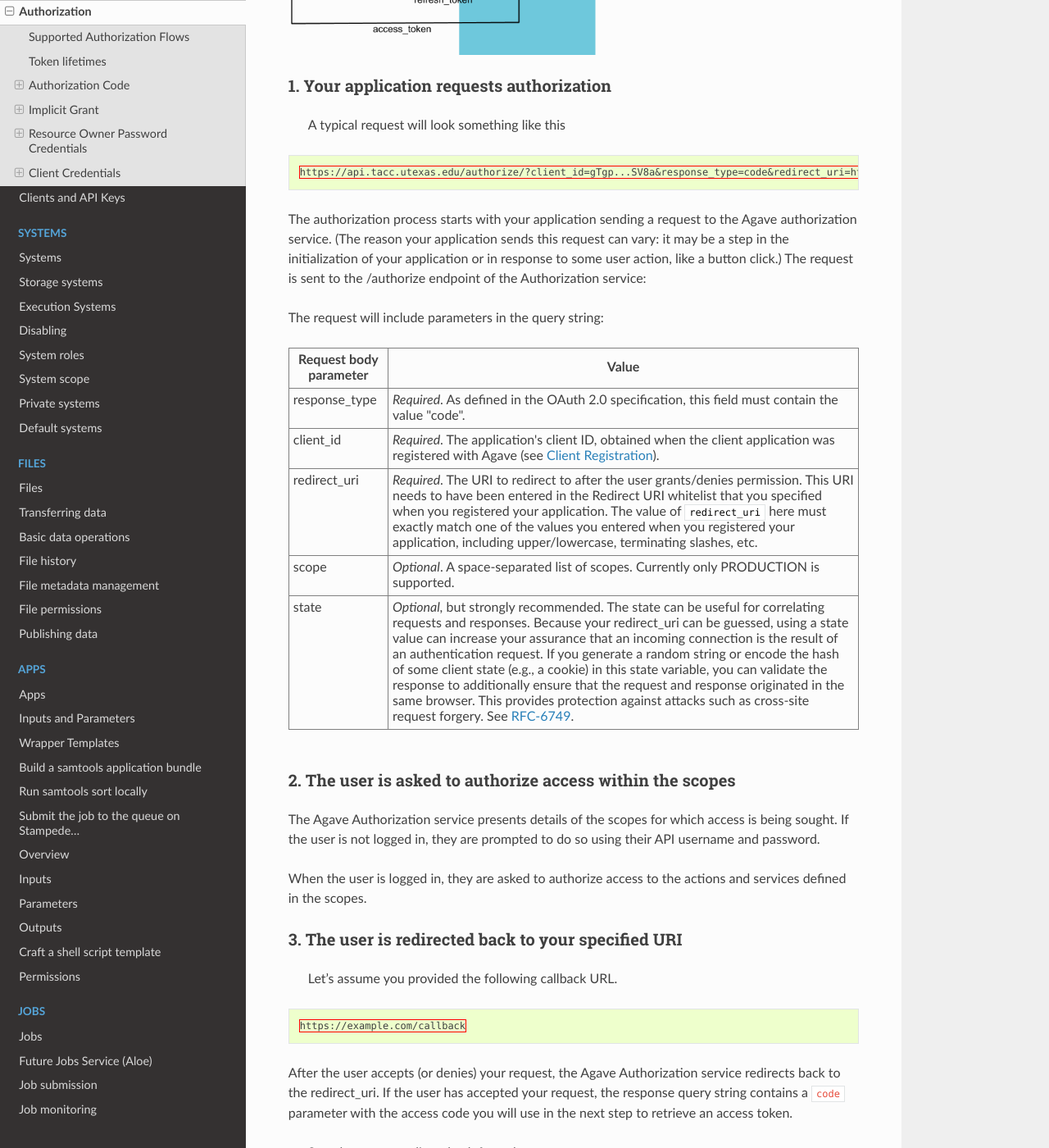
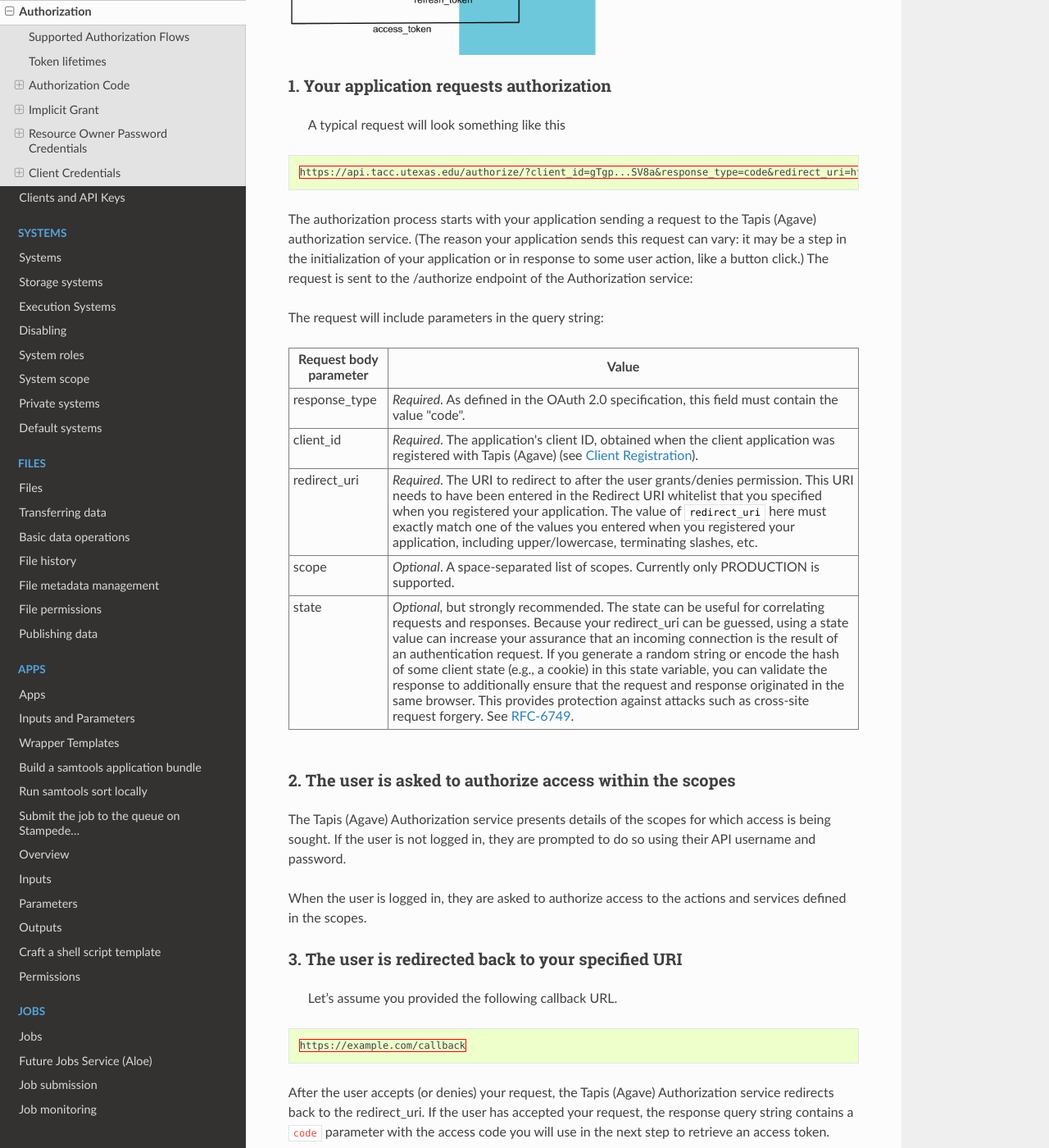
Before and after one commit to TACC-Cloud/agave-docs, a Sphinx documentation site: the page built from docs/agave/guides/authorization/introduction.rst, in a window 1280 px wide and 1400 px high, scrolled down 2269 px. Shown: the whole window at 82% size. Built offline with Sphinx 7.4.7 and the Read the Docs theme 2.0.0, drawn with Linux system fonts in a browser that asks for light colours; pages that are not in the unit, such as notebooks, are missing from menus; some of the changed text lies outside the part shown.

Commit message:
changed authorization section

```diff
--- a/docs/agave/guides/authorization/introduction.rst
+++ b/docs/agave/guides/authorization/introduction.rst
@@ -5,14 +5,14 @@
 Authorization
 -------------
 
-Most requests to the Agave REST APIs require authorization; that is, the user must have granted permission for an application to access the requested data. To prove that the user has granted permission, the request header sent by the application must include a valid access token.
+Most requests to the Tapis (Agave) REST APIs require authorization; that is, the user must have granted permission for an application to access the requested data. To prove that the user has granted permission, the request header sent by the application must include a valid access token.
 
 Before you can begin the authorization process, you will need to register your client application. That will give you a unique client key and secret key to use in the authorization flows.
 
 Supported Authorization Flows
 ^^^^^^^^^^^^^^^^^^^^^^^^^^^^^
 
-The Agave REST APIs currently supports four authorization flows:
+The Tapis (Agave) REST APIs currently supports four authorization flows:
 
 
 #. The :raw-html-m2r:`<a href="#authorization-code">Authorization Code</a>` flow first gets a code then exchanges it for an access token and a refresh token. Since the exchange uses your client secret key, you should make that request server-side to keep the integrity of the key. An advantage of this flow is that you can use refresh tokens to extend the validity of the access token.
@@ -125,7 +125,7 @@ The method is suitable for long-running applications in which the user logs in o
 
    https://api.tacc.utexas.edu/authorize/?client_id=gTgp...SV8a&response_type=code&redirect_uri=https%3A%2F%2Fexample.com%2Fcallback&scope=PRODUCTION&state=866
 
-The authorization process starts with your application sending a request to the Agave authorization service. (The reason your application sends this request can vary: it may be a step in the initialization of your application or in response to some user action, like a button click.) The request is sent to the /authorize endpoint of the Authorization service:
+The authorization process starts with your application sending a request to the Tapis (Agave) authorization service. (The reason your application sends this request can vary: it may be a step in the initialization of your application or in response to some user action, like a button click.) The request is sent to the /authorize endpoint of the Authorization service:
 
 The request will include parameters in the query string:
 
@@ -143,7 +143,7 @@ The request will include parameters in the query string:
            </tr>
            <tr>
                <td>client_id</td>
-               <td><i>Required</i>. The application's client ID, obtained when the client application was registered with Agave (see <a href="https://tacc-cloud.readthedocs.io/projects/agave/en/latest/agave/guides/clients/introduction.html#creating-a-new-client-application">Client Registration</a>).</td>
+               <td><i>Required</i>. The application's client ID, obtained when the client application was registered with Tapis (Agave) (see <a href="https://tacc-cloud.readthedocs.io/projects/agave/en/latest/agave/guides/clients/introduction.html#creating-a-new-client-application">Client Registration</a>).</td>
            </tr>
            <tr>
                <td>redirect_uri</td>
@@ -163,7 +163,7 @@ The request will include parameters in the query string:
 2. The user is asked to authorize access within the scopes
 ~~~~~~~~~~~~~~~~~~~~~~~~~~~~~~~~~~~~~~~~~~~~~~~~~~~~~~~~~~
 
-The Agave Authorization service presents details of the scopes for which access is being sought. If the user is not logged in, they are prompted to do so using their API username and password.
+The Tapis (Agave) Authorization service presents details of the scopes for which access is being sought. If the user is not logged in, they are prompted to do so using their API username and password.
 
 When the user is logged in, they are asked to authorize access to the actions and services defined in the scopes.
 
@@ -179,7 +179,7 @@ When the user is logged in, they are asked to authorize access to the actions an
 
    https://example.com/callback
 
-After the user accepts (or denies) your request, the Agave Authorization service redirects back to the redirect_uri. If the user has accepted your request, the response query string contains a ``code`` parameter with the access code you will use in the next step to retrieve an access token.
+After the user accepts (or denies) your request, the Tapis (Agave) Authorization service redirects back to the redirect_uri. If the user has accepted your request, the response query string contains a ``code`` parameter with the access code you will use in the next step to retrieve an access token.
 
 ..
 
@@ -200,7 +200,7 @@ After the user accepts (or denies) your request, the Agave Authorization service
            </tr>
            <tr>
                <td>access_token </td>
-               <td>An access token that can be provided in subsequent calls, for example to Agave Profiles API. </td>
+               <td>An access token that can be provided in subsequent calls, for example to Tapis (Agave) Profiles API. </td>
            </tr>
            <tr>
                <td>token_type </td>
@@ -254,7 +254,7 @@ If the user has denied access, there will be no access token and the final URL w
 
    POST https://api.tacc.utexas.edu/token
 
-When the authorization code has been received, you will need to exchange it with an access token by making a POST request to the Agave Authorization service, this time to its ``/token`` endpoint. The body of this POST request must contain the following parameters:
+When the authorization code has been received, you will need to exchange it with an access token by making a POST request to the Tapis (Agave) Authorization service, this time to its ``/token`` endpoint. The body of this POST request must contain the following parameters:
 
 
 .. raw:: html
@@ -297,7 +297,7 @@ When the authorization code has been received, you will need to exchange it with
        "token_type": "bearer"
    }
 
-On success, the response from the Agave Authorization service has the status code 200 OK in the response header, and a JSON object with the fields in the following table in the response body:
+On success, the response from the Tapis (Agave) Authorization service has the status code 200 OK in the response header, and a JSON object with the fields in the following table in the response body:
 
 
 .. raw:: html
@@ -314,7 +314,7 @@ On success, the response from the Agave Authorization service has the status cod
                <td>access_token
    </td>
                <td>string</td>
-               <td>An access token that can be provided in subsequent calls, for example to Agave REST APIs.
+               <td>An access token that can be provided in subsequent calls, for example to Tapis (Agave) REST APIs.
    </td>
            </tr>
            <tr>
@@ -339,7 +339,7 @@ On success, the response from the Agave Authorization service has the status cod
    </table>
 |
 
-6. Use the access token to access the Agave REST APIs
+6. Use the access token to access the Tapis (Agave) REST APIs
 ~~~~~~~~~~~~~~~~~~~~~~~~~~~~~~~~~~~~~~~~~~~~~~~~~~~~~
 
 ..
@@ -399,7 +399,7 @@ Once you have a valid access token, you can include it in ``Authorization`` head
 
 Access tokens are deliberately set to expire after a short time, usually 4 hours, after which new tokens may be granted by supplying the refresh token originally obtained during the authorization code exchange.
 
-The request is sent to the token endpoint of the Agave Authorization service:
+The request is sent to the token endpoint of the Tapis (Agave) Authorization service:
 
 .. code-block::
 
@@ -462,7 +462,7 @@ The flow starts off with your application redirecting the user to the ``/authori
            </tr>
            <tr>
                <td>client_id</td>
-               <td><i>Required</i>. The application's client ID, obtained when the client application was registered with Agave (see <a href="https://tacc-cloud.readthedocs.io/projects/agave/en/latest/agave/guides/clients/introduction.html#creating-a-new-client-application/">Client Registration</a>).</td>
+               <td><i>Required</i>. The application's client ID, obtained when the client application was registered with Tapis (Agave) (see <a href="https://tacc-cloud.readthedocs.io/projects/agave/en/latest/agave/guides/clients/introduction.html#creating-a-new-client-application/">Client Registration</a>).</td>
            </tr>
            <tr>
                <td>redirect_uri</td>
@@ -486,7 +486,7 @@ The flow starts off with your application redirecting the user to the ``/authori
 2. The user is asked to authorize access within the scopes
 ~~~~~~~~~~~~~~~~~~~~~~~~~~~~~~~~~~~~~~~~~~~~~~~~~~~~~~~~~~
 
-The Agave Authorization service presents details of the scopes for which access is being sought. If the user is not logged in, they are prompted to do so using their API username and password.
+The Tapis (Agave) Authorization service presents details of the scopes for which access is being sought. If the user is not logged in, they are prompted to do so using their API username and password.
 
 When the user is logged in, they are asked to authorize access to the services defined in the scopes. By default all of the Core Science APIs fall under a single scope called, ``PRODUCTION``.
 
@@ -511,7 +511,7 @@ When the user is logged in, they are asked to authorize access to the services d
 
    https://example.com/callback#access_token=Vr17...amUa&token_type=bearer&expires_in=3600&state=867
 
-After the user grants (or denies) access, the Agave Authorization service redirects the user to the ``redirect_uri``. If the user has granted access, the final URL will contain the following data parameters in the query string.
+After the user grants (or denies) access, the Tapis (Agave) Authorization service redirects the user to the ``redirect_uri``. If the user has granted access, the final URL will contain the following data parameters in the query string.
 
 
 .. raw:: html
@@ -529,7 +529,7 @@ After the user grants (or denies) access, the Agave Authorization service redire
            </tr>
            <tr>
                <td>access_token </td>
-               <td>An access token that can be provided in subsequent calls, for example to <a href="https://api.tacc.utexas.edu/profiles/v2/me?pretty=true">Agave Profiles API</a>. </td>
+               <td>An access token that can be provided in subsequent calls, for example to <a href="https://api.tacc.utexas.edu/profiles/v2/me?pretty=true">Tapis (Agave) Profiles API</a>. </td>
            </tr>
            <tr>
                <td>token_type </td>
@@ -580,7 +580,7 @@ If the user has denied access, there will be no access token and the final URL w
    </table>
 |
 
-4. Use the access token to access the Agave REST APIs
+4. Use the access token to access the Tapis (Agave) REST APIs
 ~~~~~~~~~~~~~~~~~~~~~~~~~~~~~~~~~~~~~~~~~~~~~~~~~~~~~
 
 .. code-block:: bash
@@ -607,7 +607,7 @@ If the user has denied access, there will be no access token and the final URL w
        "username": "nryan"
    }
 
-The access token allows you to make requests to any of the Agave REST APIs on behalf of the authenticated user.
+The access token allows you to make requests to any of the Tapis (Agave) REST APIs on behalf of the authenticated user.
 
 Resource Owner Password Credentials
 ^^^^^^^^^^^^^^^^^^^^^^^^^^^^^^^^^^^
@@ -642,7 +642,7 @@ The method is suitable for scenarios where there is a high degree of trust betwe
        "token_type": "bearer"
    }
 
-The request is sent to the ``/token`` endpoint of the Agave Authentication service. The request will include the following parameters in the request body:
+The request is sent to the ``/token`` endpoint of the Tapis (Agave) Authentication service. The request will include the following parameters in the request body:
 
 
 .. raw:: html
@@ -690,7 +690,7 @@ The header of this POST request must contain the following parameter:
 
 If the user has not accepted your request or an error has occurred, the response query string contains an error parameter indicating the error that occurred during login. For example:
 
-2. Use the access token to access the Agave REST APIs
+2. Use the access token to access the Tapis (Agave) REST APIs
 ~~~~~~~~~~~~~~~~~~~~~~~~~~~~~~~~~~~~~~~~~~~~~~~~~~~~~
 
 .. code-block:: bash
@@ -718,7 +718,7 @@ If the user has not accepted your request or an error has occurred, the response
        "username": "rjohnson"
    }
 
-The access token allows you to make requests to any of the Agave REST APIs on behalf of the authenticated user.
+The access token allows you to make requests to any of the Tapis (Agave) REST APIs on behalf of the authenticated user.
 
 3. Requesting access token from refresh token
 ~~~~~~~~~~~~~~~~~~~~~~~~~~~~~~~~~~~~~~~~~~~~~
@@ -746,7 +746,7 @@ The access token allows you to make requests to any of the Agave REST APIs on be
 
 Access tokens are deliberately set to expire after a short time, usually 4 hours, after which new tokens may be granted by supplying the refresh token obtained during original request.
 
-The request is sent to the token endpoint of the Agave Authorization service. The body of this POST request must contain the following parameters:
+The request is sent to the token endpoint of the Tapis (Agave) Authorization service. The body of this POST request must contain the following parameters:
 
 
 .. raw:: html
@@ -775,7 +775,7 @@ The request is sent to the token endpoint of the Agave Authorization service. Th
 Client Credentials
 ^^^^^^^^^^^^^^^^^^
 
-The method is suitable for authenticating your requests to the Agave REST API. This flow is described in :raw-html-m2r:`<a href="http://tools.ietf.org/html/rfc6749#section-4.4" title="RFC-6749">RFC-6749</a>`.
+The method is suitable for authenticating your requests to the Tapis (Agave) REST API. This flow is described in :raw-html-m2r:`<a href="http://tools.ietf.org/html/rfc6749#section-4.4" title="RFC-6749">RFC-6749</a>`.
 
 :raw-html-m2r:`<img src="../../../_static/images/Client-Credentials-Flow.png" style="width:100%; height:auto;">`
 
@@ -802,7 +802,7 @@ The method is suitable for authenticating your requests to the Agave REST API. T
        "token_type": "bearer"
    }
 
-The request is sent to the ``/token`` endpoint of the Agave Authentication service. The request must include the following parameters in the request body:
+The request is sent to the ``/token`` endpoint of the Tapis (Agave) Authentication service. The request must include the following parameters in the request body:
 
 
 .. raw:: html
@@ -823,7 +823,7 @@ The request is sent to the ``/token`` endpoint of the Agave Authentication servi
    </table>
 |
 
-2. Use the access token to access the Agave REST APIs
+2. Use the access token to access the Tapis (Agave) REST APIs
 ~~~~~~~~~~~~~~~~~~~~~~~~~~~~~~~~~~~~~~~~~~~~~~~~~~~~~
 
 .. code-block:: bash
@@ -862,4 +862,4 @@ The request is sent to the ``/token`` endpoint of the Agave Authentication servi
        }
    }
 
-The access token allows you to make requests to any of the Agave REST APIs on behalf of the authenticated user.
+The access token allows you to make requests to any of the Tapis (Agave) REST APIs on behalf of the authenticated user.
```
